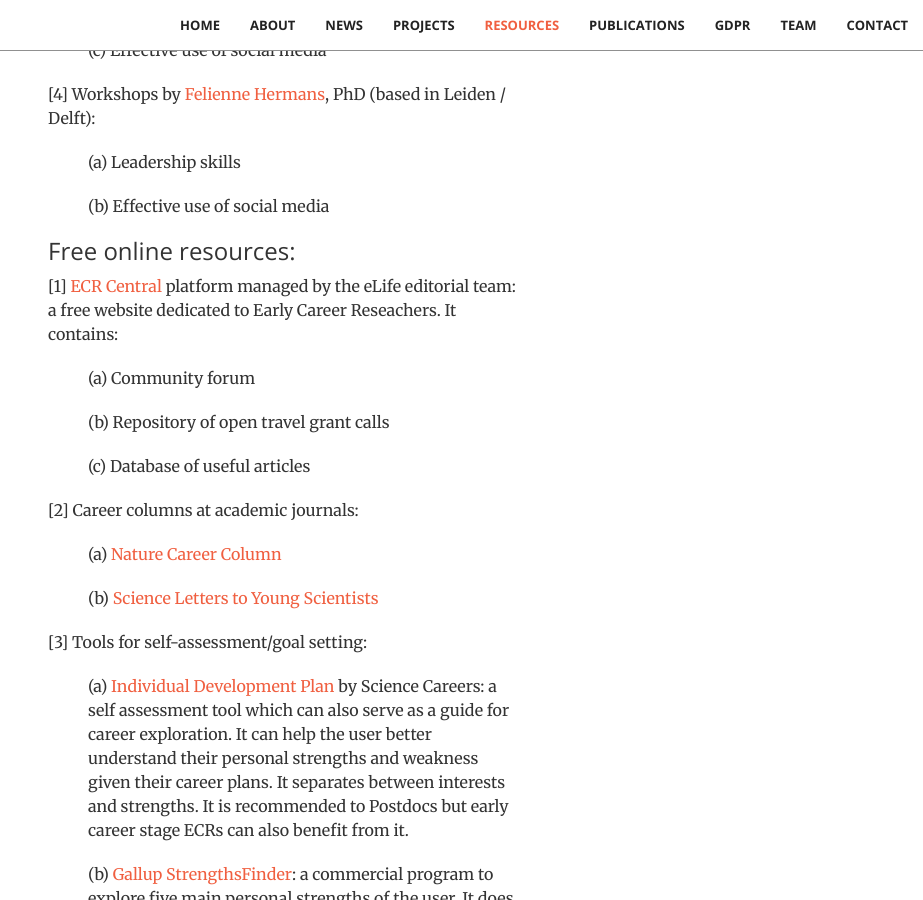
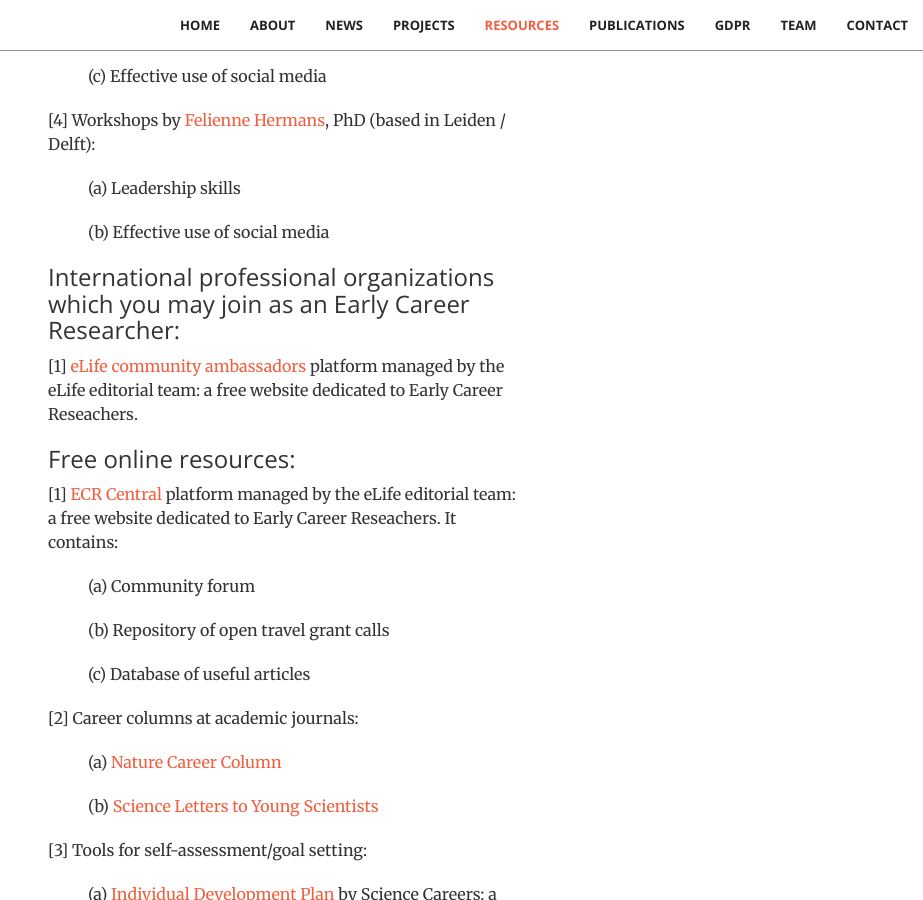
Before and after one commit to stichting-solaris/stichting-solaris.github.io, a Jekyll site: the page built from index.html, in a window 1280 px wide and 900 px high, scrolled down 6803 px. Shown: the whole window, without its empty margins (357-1280 px from the left). Built offline with Jekyll 4.4.1, drawn with Linux system fonts in a browser that asks for light colours; some of the changed text lies outside the part shown.

Commit message:
Update resources.html

```diff
--- a/_includes/resources.html
+++ b/_includes/resources.html
@@ -13,7 +13,10 @@
                 <hr class="primary">
                 <div class="col-lg-8 col-lg-offset-2 text-left">
                 <p class="text-faded">
-                <h3 class="section-heading">Professional services dedicated to Early Career Researchers in the Netherlands:</h3>
+
+<!-- Professional services (companies hiring PhDs / commercial workshops): -->
+                <h3 class="section-heading">Professional services dedicated to career development for
+                    Early Career Researchers in the Netherlands:</h3>
 
                 <p> [1] Professional agencies hiring PhDs in industry:</p>
                 <p class="tab">(a) <a href="#brightsociety">Bright Society</a> (high tech)</p>
@@ -50,6 +53,14 @@
                 <p></p>
                 <p></p>
 
+<!-- International organizations): -->
+                <h3 class="section-heading">International professional organizations which you may join as an
+                    Early Career Researcher:</h3>
+                <p>[1] <a href="https://ecrcentral.org/">eLife community ambassadors</a> platform managed by the eLife editorial team:
+                    a free website dedicated to Early Career Reseachers.
+
+
+<!-- Free online resources): -->
                 <h3 class="section-heading">Free online resources:</h3>
                 <p>[1] <a href="https://ecrcentral.org/">ECR Central</a> platform managed by the eLife editorial team:
                     a free website dedicated to Early Career Reseachers. It contains:
```
